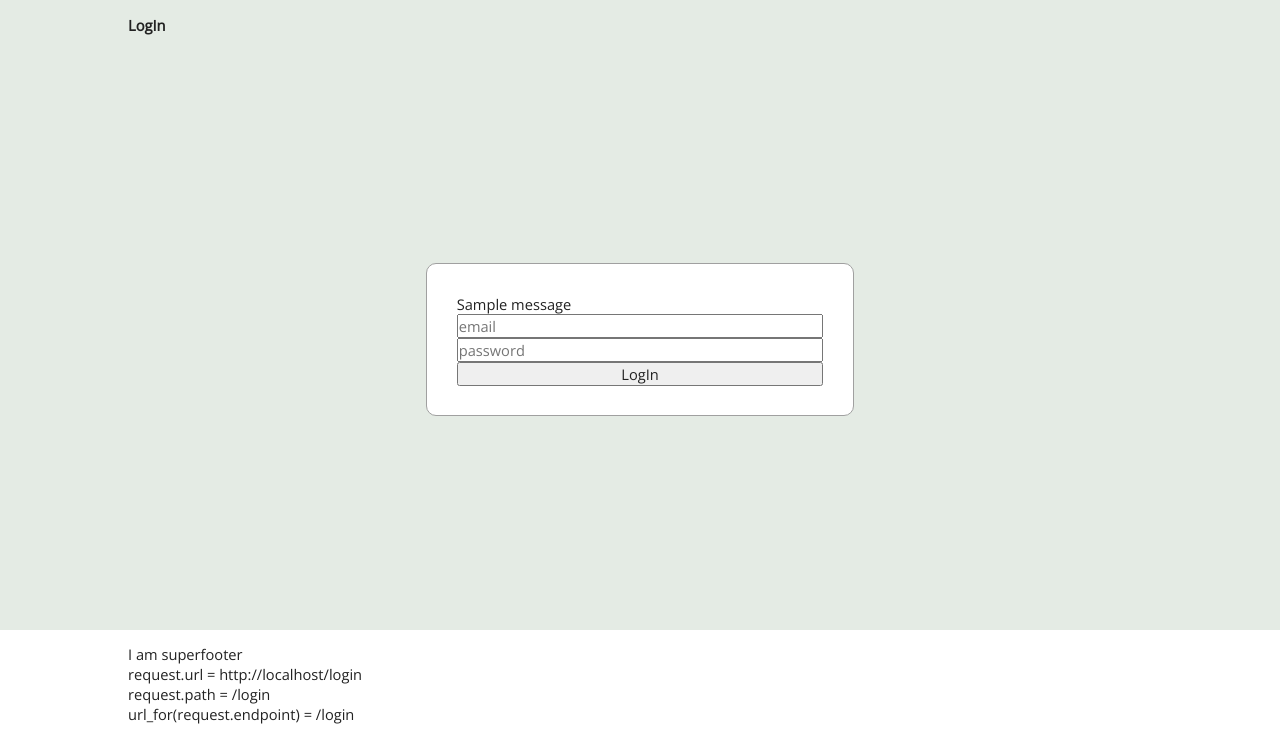
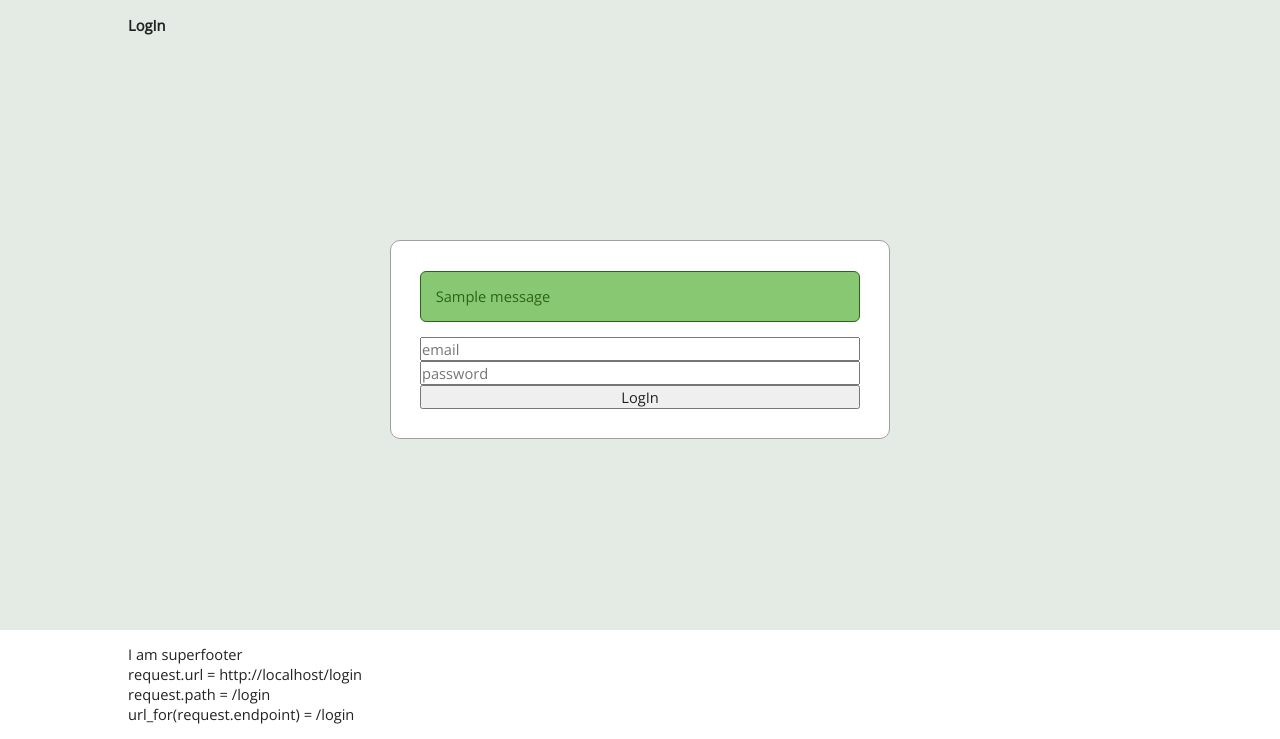
Before and after one commit to Megapelsh/flask_test, a Flask app: page /login in a window 1280 px wide. Shown: the part 61-800 px from the top of the page. Run offline with Flask 2, Linux system fonts and the light colour scheme; one stand-in notice (Sample message) is shown.

Commit message:
add styles for flash messages

```diff
--- a/app.py
+++ b/app.py
@@ -34,10 +34,10 @@ def login():
     if request.method == 'POST':
         print(request.form)
         print(request)
-        if request.form['email'] and len(request.form['password']) >2:
-            flash('Login success')
+        if request.form['email'] and len(request.form['password']) > 2:
+            flash('Login success', category='success')
         else:
-            flash('Yoy need to fill all the fields correctly')
+            flash('Yoy need to fill all the fields correctly', category='error')
     return render_template('login.html', title='LogIn')
 
 
--- a/static/css/styles.css
+++ b/static/css/styles.css
@@ -14,7 +14,7 @@ body {
     flex-direction: column;
     width: 100%;
     height: 100%;
-    margin: 0 auto;
+    /*margin: 0 auto;*/
     background: #e4ebe4;
 }
 
@@ -25,6 +25,7 @@ header {
 
 main {
     flex: 1 1 auto;
+    height: 100%;
 }
 
 footer {
@@ -42,13 +43,13 @@ main .wrapper {
     height: 100%;
 }
 
-.menu {
-    display: flex;
-    list-style-type: none;
+main .wrapper h1 {
+    display: block;
 }
 
 .menu {
     display: flex;
+    list-style-type: none;
     margin-left: auto;
 }
 
@@ -81,7 +82,7 @@ main .wrapper {
 }
 
 .login_form {
-    max-width: 30em;
+    max-width: 350em;
     margin: auto;
     padding: 2em;
     border: 1px solid #a0a0a0;
@@ -92,5 +93,24 @@ main .wrapper {
 .login {
     display: flex;
     flex-direction: column;
-    min-width: 25em;
+    min-width: 30em;
 }
+
+.message {
+    padding: 1em;
+    margin-bottom: 1em;
+}
+
+.message.success {
+    background: #88c872;
+    color: #2d6318;
+    border: 1px solid #2d6318;
+    border-radius: 6px;
+}
+
+.message.error {
+    background: #f3756c;
+    color: #d50000;
+    border: 1px solid #d50000;
+    border-radius: 6px;
+}
--- a/templates/login.html
+++ b/templates/login.html
@@ -2,8 +2,8 @@
 
 {% block content %}
     <div class="login_form">
-        {% for message in get_flashed_messages() %}
-            <div class="message">{{ message }}</div>
+        {% for category, message in get_flashed_messages(True) %}
+            <div class="message {{ category }}">{{ message }}</div>
         {% endfor %}
         <form class="login" action="/login" method="post">
             <input type="email" name="email" value="" placeholder="email" required>
```
